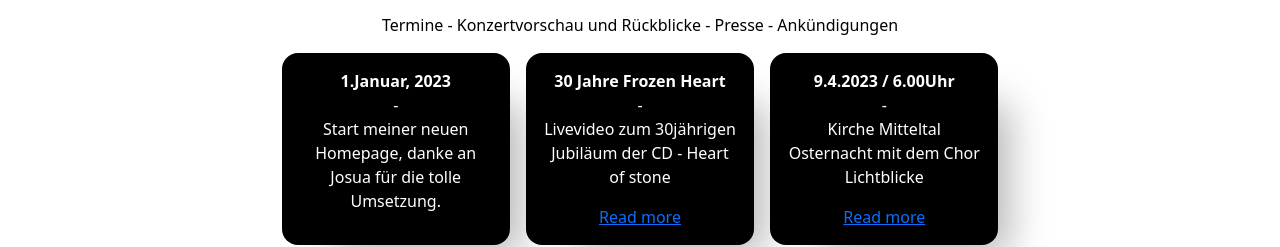
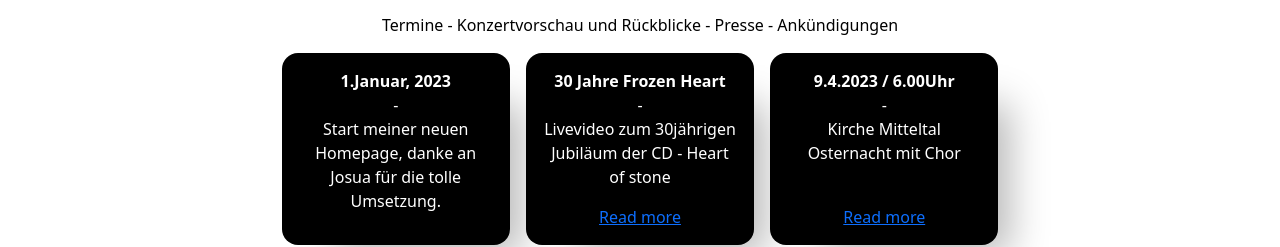
Before and after one commit to JosuaHall/markushall, a React (Create React App) app: page / in a window 1280 px wide. Shown: the part 437-684 px from the top of the page. Built offline with nearby package versions, Linux system fonts and the light colour scheme.

Commit message:
mit Chor

```diff
--- a/src/components/News.jsx
+++ b/src/components/News.jsx
@@ -42,7 +42,7 @@ function News() {
                 <div>
                   <strong>9.4.2023 / 6.00Uhr</strong>
                   <br />-<br />
-                  Kirche Mitteltal Osternacht mit dem Chor Lichtblicke
+                  Kirche Mitteltal Osternacht mit Chor
                 </div>
 
                 <Link to="/project/detail3">Read more</Link>
```
